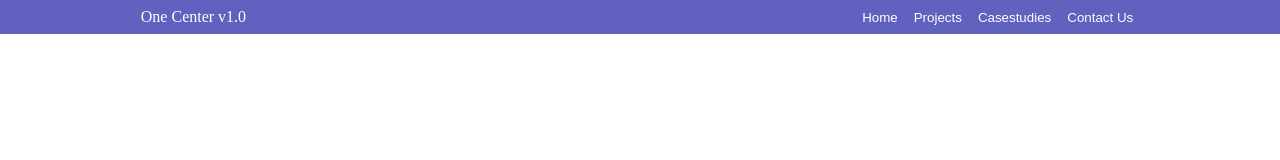
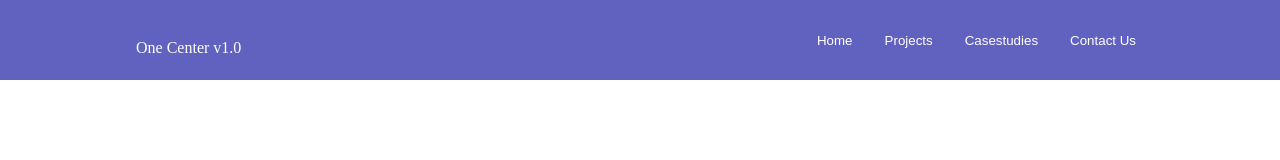
Before and after one commit to ajaysanaga/onecenter, a plain HTML site: page index.html in a window 1280 px wide. Drawn offline with Linux system fonts and the light colour scheme.

Commit message:
almost done header.

```diff
--- a/index.html
+++ b/index.html
@@ -1,46 +1,57 @@
 <!DOCTYPE html>
 <html lang="en">
+
 <head>
     <meta charset="UTF-8">
     <meta name="viewport" content="width=device-width, initial-scale=1.0">
     <title>OneCenter v1.0 by AS</title>
     <style>
-        :root{
-            --container-brand:#6161bf;
-            --content-brand:#6161bf;
-            --content-white:#ffffff;
+        :root {
+            --container-brand: #6161bf;
+            --content-brand: #6161bf;
+            --content-white: #ffffff;
         }
 
-        button{
-            background-color: transparent;
+        button {
             border: none;
             cursor: pointer;
+            display: flex;
+            align-items: center;
+            height: 100%;
+            background-color: transparent;
+            padding: 16px 16px;
         }
 
-        button:hover{
+        button:hover {
             background-color: var(--content-white);
         }
-        a{
+
+        button a {
+            color: var(--content-white);
             text-decoration: none;
-            color: var(--content-white);
+
         }
-        a:hover{
+
+        button:hover a {
             color: var(--content-brand);
         }
-
     </style>
 </head>
+
 <body style="margin: 0;">
-    <header style="display: flex; justify-content: center;background-color:var(--container-brand); color: var(--content-white); padding:8px 16px; max-height: 5vh;">
-       <div style="display: flex; justify-content: space-between; width: 80%; max-width: 1024px;">
-            <span>One Center v1.0</span>
-            <nav style="color: var(--content-whtie);">
-                <button><a style="text-decoration: none;" href="#">Home</a></button>
-                <button><a style="text-decoration: none;" href="#">Projects</a></button>
-                <button><a style="text-decoration: none;" href="#">Casestudies</a></button>
-                <button><a style="text-decoration: none;" href="#">Contact Us</a></button>
+    <header
+        style="display: flex; justify-content: center; align-items: center;background-color:var(--container-brand); height: 80px;">
+        <div style="display: flex; justify-content: space-between; width: 80%; max-width: 1024px;height: 100%;">
+            <span style="display: flex;align-items: center; color: var(--content-white);padding:8px; height: 100%;">One
+                Center v1.0</span>
+            <nav style="display: flex; height: 100%;">
+                <button><a href="#">Home</a></button>
+                <button><a href="#">Projects</a></button>
+                <button><a href="#">Casestudies</a></button>
+                <button><a href="#">Contact Us</a></button>
             </nav>
-       </div>
+        </div>
     </header>
 </body>
+
 </html>
```
Also changed, not shown: 1 other file.
